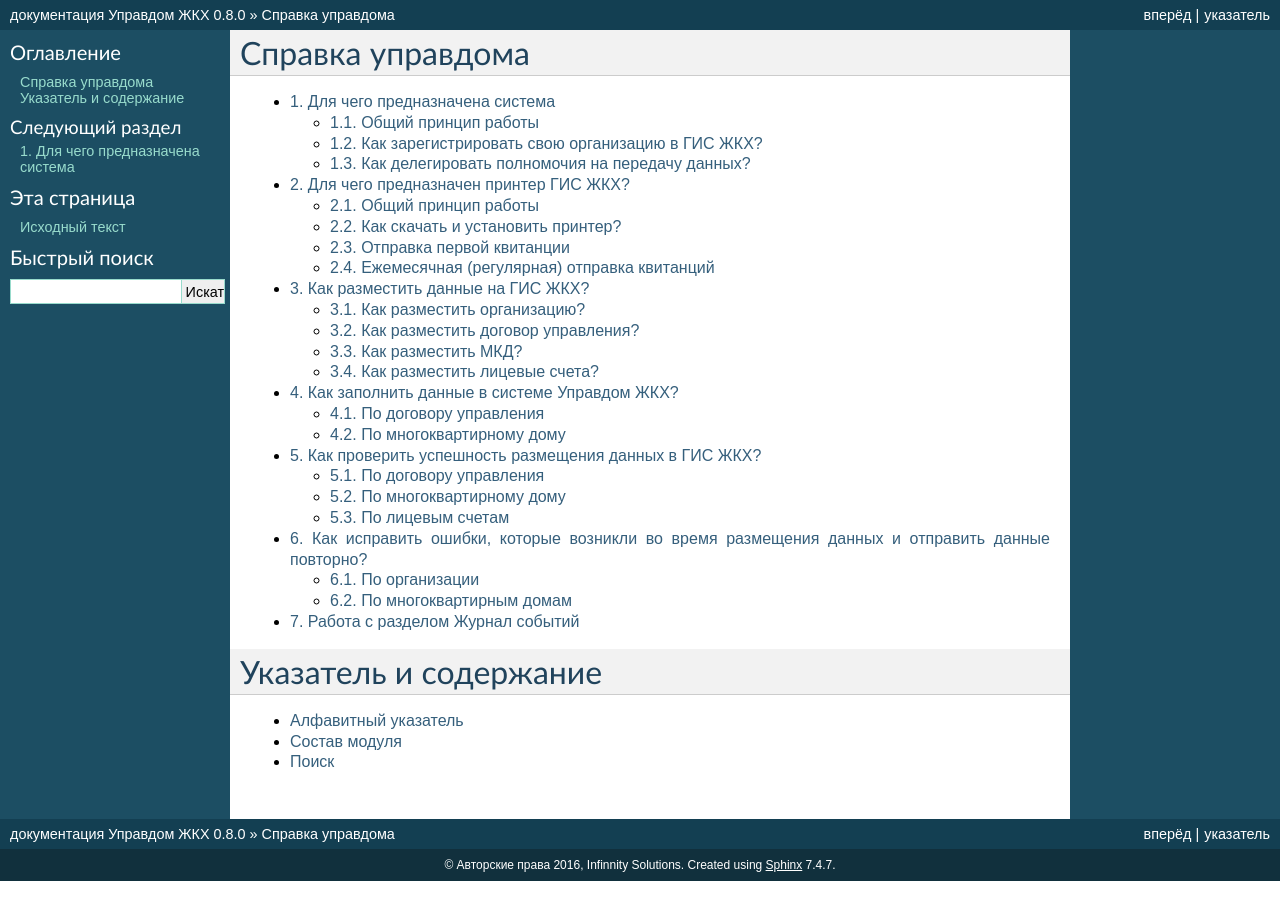
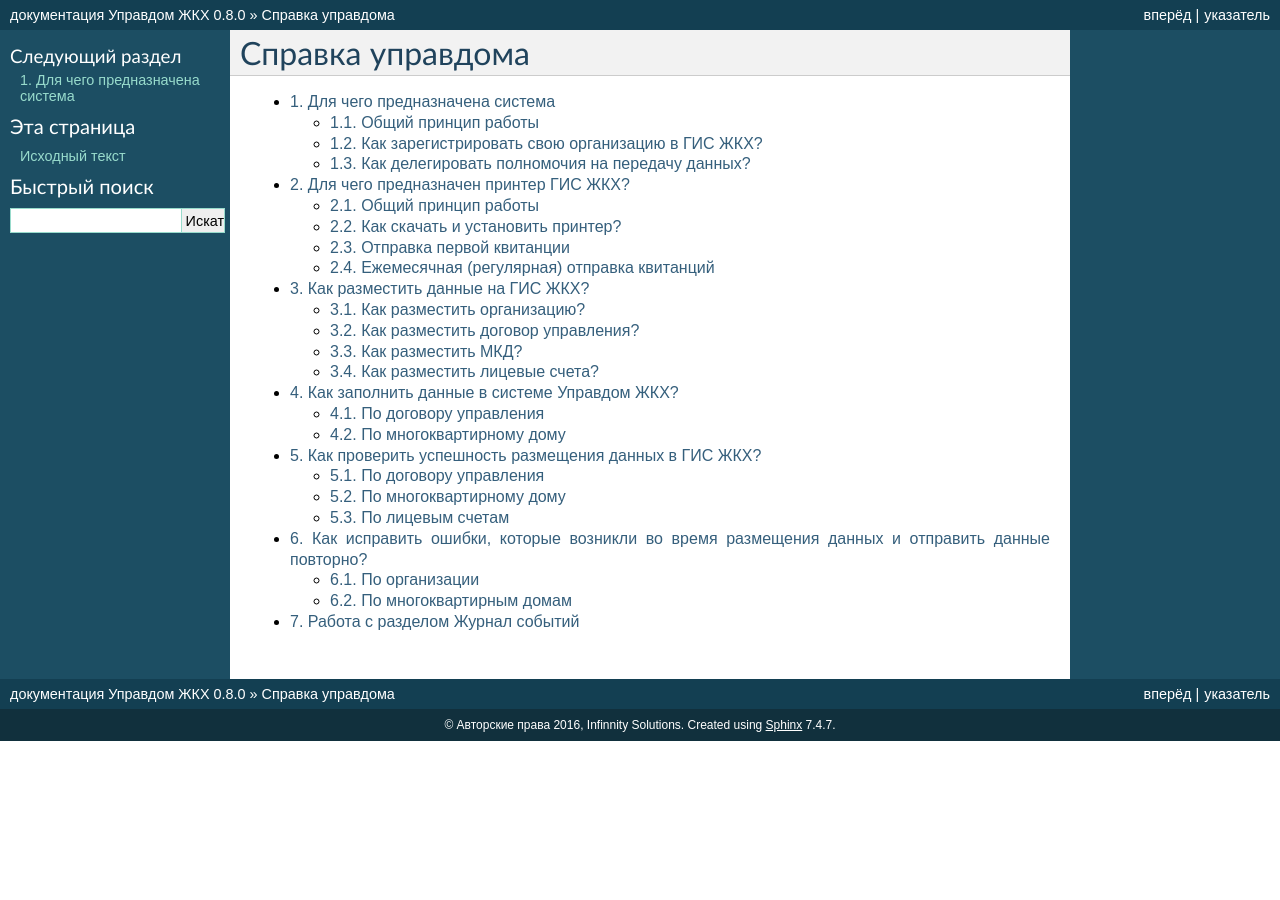
Before and after one commit to UpravdomGKH/UpravdomGKH.readthedocs.org, a Sphinx documentation site: the page built from docs/source/index.rst, in a window 1280 px wide. Built offline with Sphinx 7.4.7, drawn with Linux system fonts in a browser that asks for light colours; pages that are not in the unit, such as notebooks, are missing from menus.

Commit message:
fix merge

```diff
--- a/docs/source/index.rst
+++ b/docs/source/index.rst
@@ -17,11 +17,3 @@
    07-event-log/index.rst
    08-administration/index.rst
    09-personal-account/index.rst
-
-
-Указатель и содержание
-==================
-
-* :ref:`genindex`
-* :ref:`modindex`
-* :ref:`search`
```
